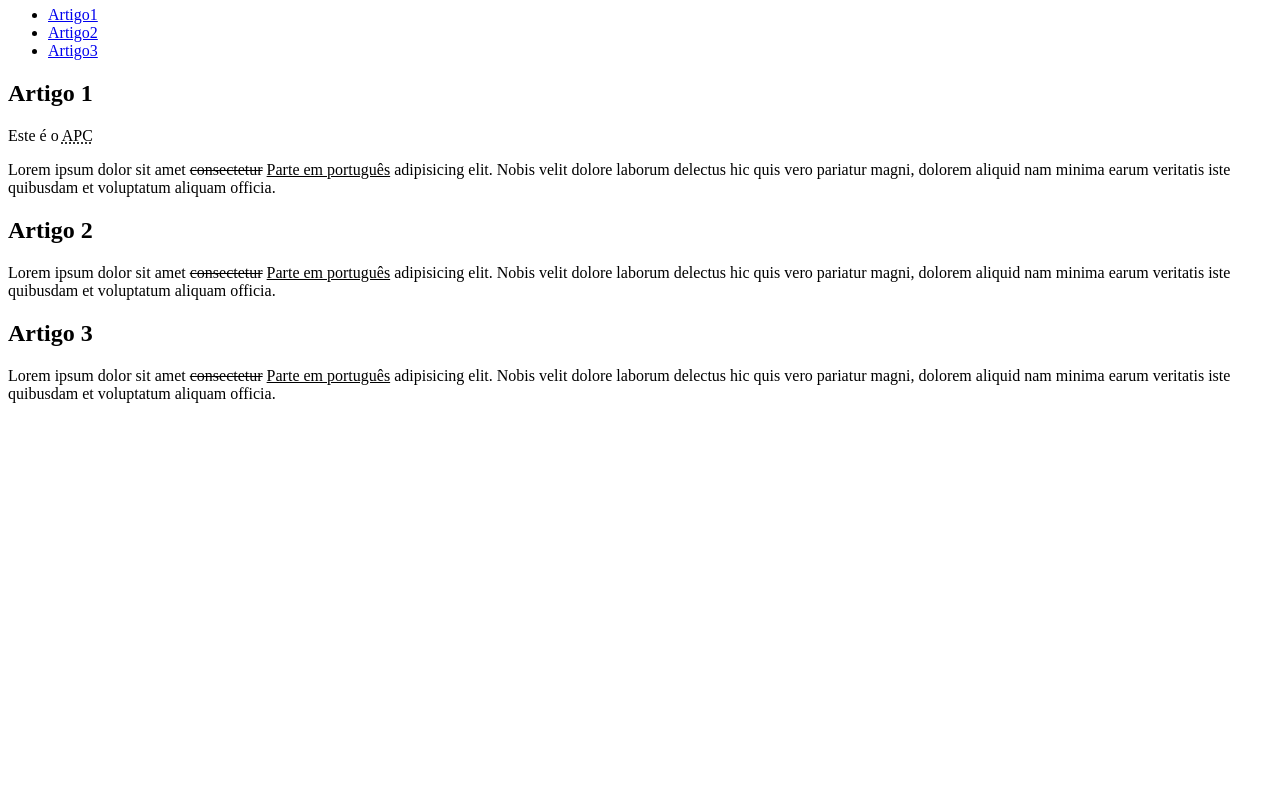
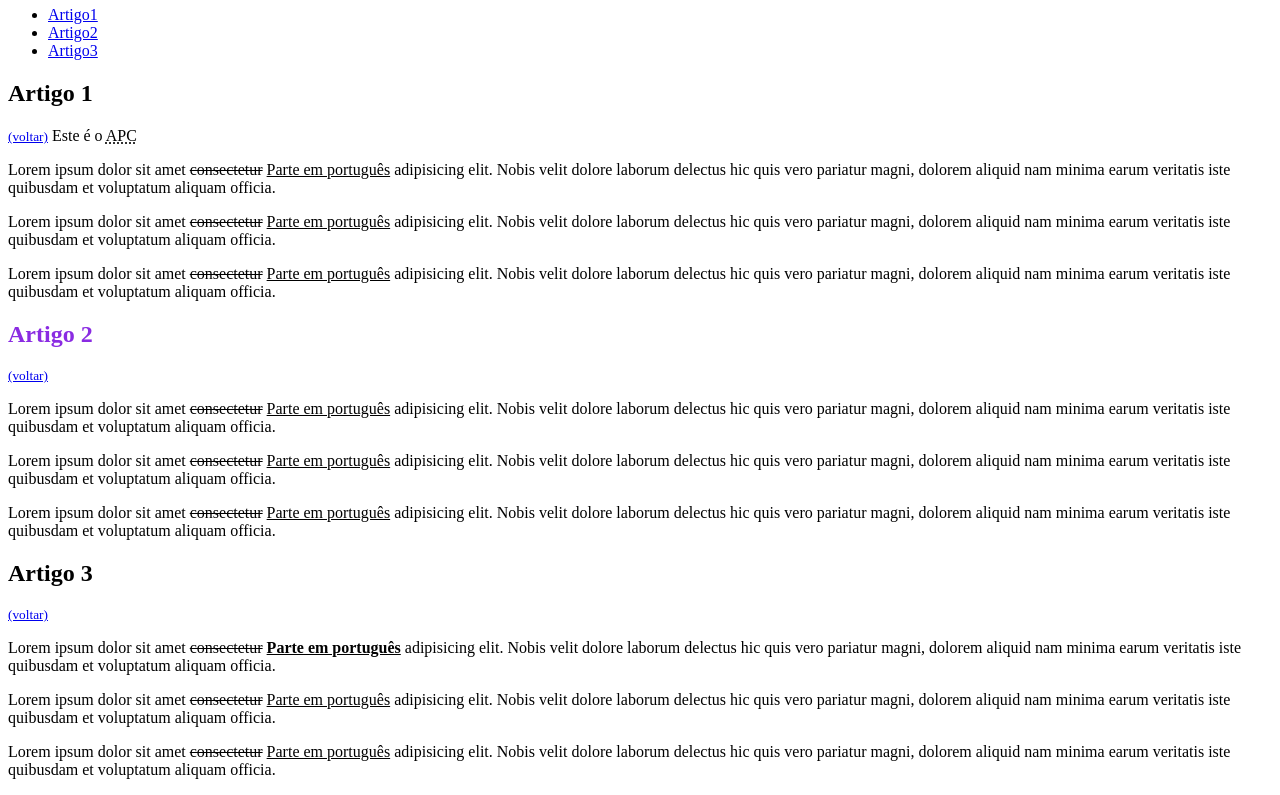
Before and after one commit to MikaelCantini/primeiroprojeto, a plain HTML site: page index.html in a window 1280 px wide. Shown: the part 60-855 px from the top of the page. Before the commit the page ends 800 px from the top, so only its background shows below. Drawn offline with Linux system fonts and the light colour scheme.

Commit message:
Adicionado navegação e estilo dos artigos do site

```diff
--- a/index.html
+++ b/index.html
@@ -3,27 +3,59 @@
         <title>Projeto do Curso</title>
     </head>
     <body>
-       <h1>Projeto teste habilidades em HTML</h1>
+       <h1 style="color:brown" id="inicio"><i>Projeto teste habilidades em </i>HTML</h1>
        <ul>
-            <li><a href="#">Artigo1</a></li>
-            <li><a href="#">Artigo2</a></li>
-            <li><a href="#">Artigo3</a></li>
+            <li><a href="#artigo1">Artigo1</a></li>
+            <li><a href="#artigo2">Artigo2</a></li>
+            <li><a href="#artigo3">Artigo3</a></li>
        </ul>
-       <h2>Artigo 1</h2>
-       <small><a href=""></a></small>
+       <h2 id="artigo1">Artigo 1</h2>
+       <small><a href="#inicio">(voltar)</a></small>
        Este é o <abbr title="Artigo 1 do projeto do Curso">APC</abbr>
        <p>
         Lorem ipsum dolor sit amet <del>consectetur</del> <ins>Parte em português</ins> adipisicing elit.
         Nobis velit dolore laborum delectus hic quis vero pariatur magni, dolorem aliquid nam minima
         earum veritatis iste quibusdam et voluptatum aliquam officia.
        </p>
-       <h2>Artigo 2</h2>
        <p>
         Lorem ipsum dolor sit amet <del>consectetur</del> <ins>Parte em português</ins> adipisicing elit.
         Nobis velit dolore laborum delectus hic quis vero pariatur magni, dolorem aliquid nam minima
         earum veritatis iste quibusdam et voluptatum aliquam officia.
        </p>
-       <h2>Artigo 3</h2>
+       <p>
+        Lorem ipsum dolor sit amet <del>consectetur</del> <ins>Parte em português</ins> adipisicing elit.
+        Nobis velit dolore laborum delectus hic quis vero pariatur magni, dolorem aliquid nam minima
+        earum veritatis iste quibusdam et voluptatum aliquam officia.
+       </p>
+       <h2 style="color: blueviolet" id="artigo2">Artigo 2</h2>
+       <small><a href="#inicio">(voltar)</a></small>
+       <p>
+        Lorem ipsum dolor sit amet <del>consectetur</del> <ins>Parte em português</ins> adipisicing elit.
+        Nobis velit dolore laborum delectus hic quis vero pariatur magni, dolorem aliquid nam minima
+        earum veritatis iste quibusdam et voluptatum aliquam officia.
+       </p>
+       <p>
+        Lorem ipsum dolor sit amet <del>consectetur</del> <ins>Parte em português</ins> adipisicing elit.
+        Nobis velit dolore laborum delectus hic quis vero pariatur magni, dolorem aliquid nam minima
+        earum veritatis iste quibusdam et voluptatum aliquam officia.
+       </p>
+       <p>
+        Lorem ipsum dolor sit amet <del>consectetur</del> <ins>Parte em português</ins> adipisicing elit.
+        Nobis velit dolore laborum delectus hic quis vero pariatur magni, dolorem aliquid nam minima
+        earum veritatis iste quibusdam et voluptatum aliquam officia.
+       </p>
+       <h2 id="artigo3">Artigo 3</h2>
+       <small><a href="#inicio">(voltar)</a></small>
+       <p>
+        Lorem ipsum dolor sit amet <del>consectetur</del> <strong><ins>Parte em português</ins></strong> adipisicing elit.
+        Nobis velit dolore laborum delectus hic quis vero pariatur magni, dolorem aliquid nam minima
+        earum veritatis iste quibusdam et voluptatum aliquam officia.
+       </p>
+       <p>
+        Lorem ipsum dolor sit amet <del>consectetur</del> <ins>Parte em português</ins> adipisicing elit.
+        Nobis velit dolore laborum delectus hic quis vero pariatur magni, dolorem aliquid nam minima
+        earum veritatis iste quibusdam et voluptatum aliquam officia.
+       </p>
        <p>
         Lorem ipsum dolor sit amet <del>consectetur</del> <ins>Parte em português</ins> adipisicing elit.
         Nobis velit dolore laborum delectus hic quis vero pariatur magni, dolorem aliquid nam minima
```
